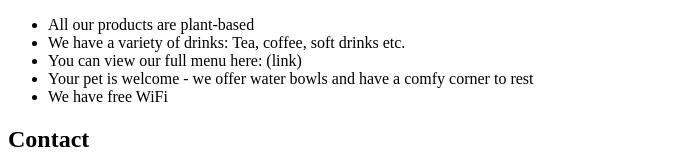
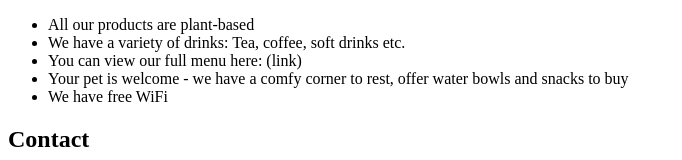
Before and after one commit to Rafaela-Wetzel/sticky-donuts, a plain HTML site: page index.html in a window 1280 px wide. Shown: the part 171-331 px from the top of the page, without its empty margins (0-682 px from the left). Drawn offline with Linux system fonts and the light colour scheme.

Commit message:
Update text on café section

```diff
--- a/index.html
+++ b/index.html
@@ -40,9 +40,9 @@
         <h2 id="café">Café</h2>
         <ul>
             <li>All our products are plant-based</li>
-            <li>We have a variety of drinks: Tea, coffee, soft drinks etc. </li>
+            <li>We have a variety of drinks: Tea, coffee, soft drinks etc.</li>
             <li>You can view our full menu here: (link)</li>
-            <li>Your pet is welcome - we offer water bowls and have a comfy corner to rest </li>
+            <li>Your pet is welcome - we have a comfy corner to rest, offer water bowls and snacks to buy</li>
             <li>We have free WiFi</li>
         </ul>
         <h2 id="contact">Contact</h2>
```
